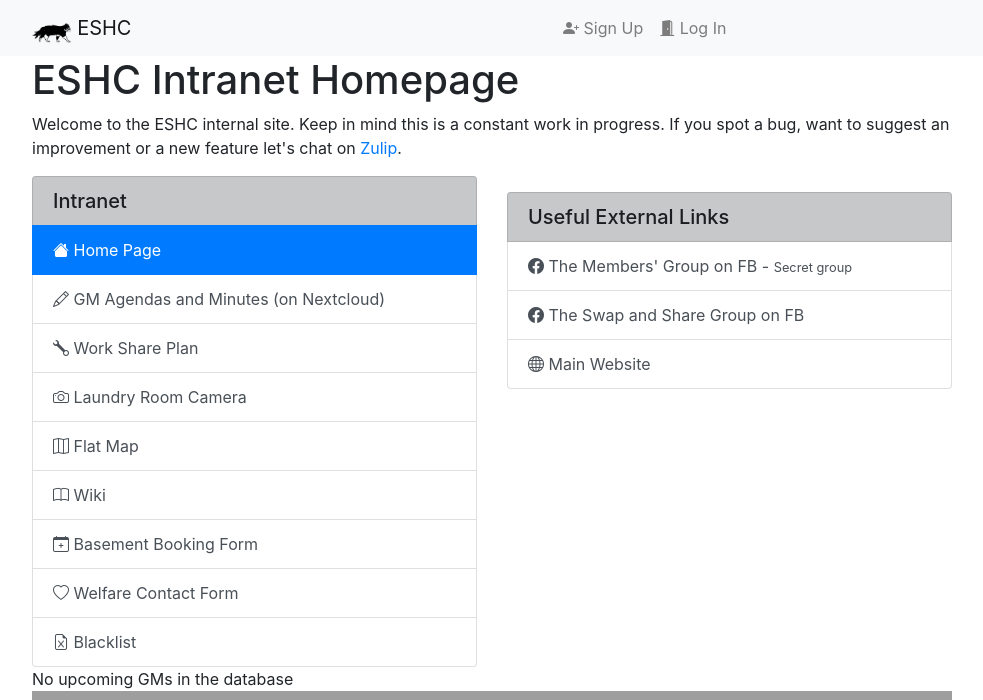
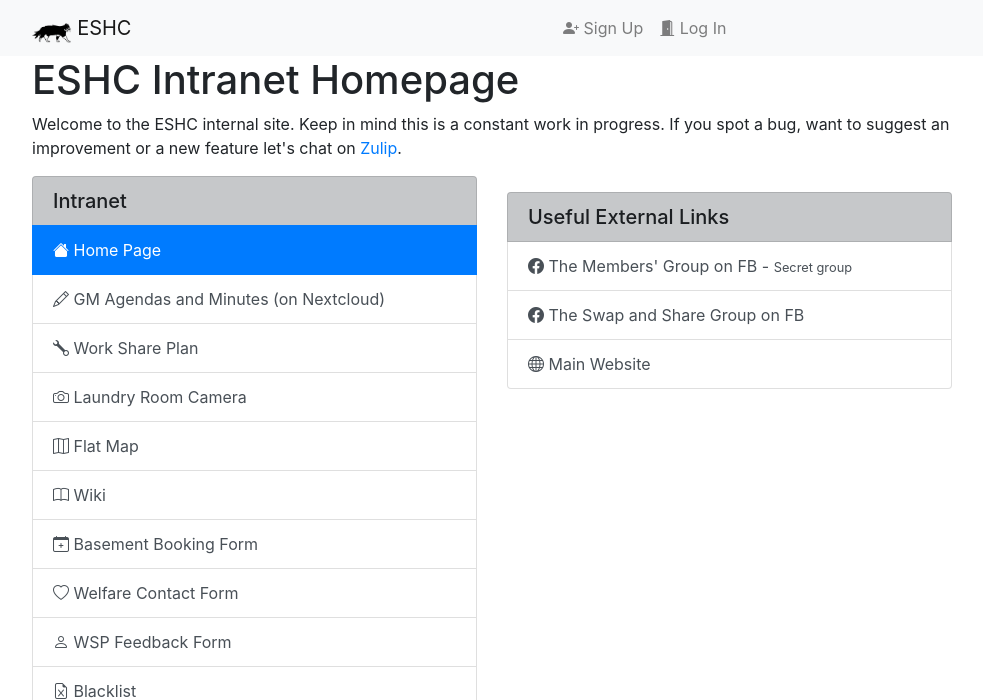
Before and after one commit to eshc/eshc-intranet, a Django app: template home/templates/home/index.html in a window 1280 px wide. Shown: the top 700 px of the page, without its empty margins (53-1036 px from the left). Run offline with Django 3.2, Linux system fonts and the light colour scheme; the template is opened without the code that fills it, so the values that code supplies are empty; some libraries are stand-ins or nearby versions; grey boxes are pictures that could not be loaded.

Commit message:
Add WSP feedback form

```diff
--- a/home/templates/home/index.html
+++ b/home/templates/home/index.html
@@ -114,6 +114,8 @@
                     class="bi bi-calendar-plus"></span> Basement Booking Form</a>
             <a href="https://docs.google.com/forms/d/e/1FAIpQLSehierCUv8k83RX99mBXATDD4TvM2lkzVCK563aL0lnbJcNYg/viewform?usp=sf_link" class="list-group-item list-group-item-action"><span
                     class="bi bi-heart"></span> Welfare Contact Form</a>
+            <a href="https://nextcloud.eshc.coop/apps/forms/s/eqwxSE8Szw6doYdE3GGjEFmZ" class="list-group-item list-group-item-action"><span
+                    class="bi bi-person"></span> WSP Feedback Form</a>
             <a href="https://nextcloud.eshc.coop/f/1026224" class="list-group-item list-group-item-action"><span
                 class="bi bi-file-earmark-excel"></span> Blacklist</a>
         </div>
```
